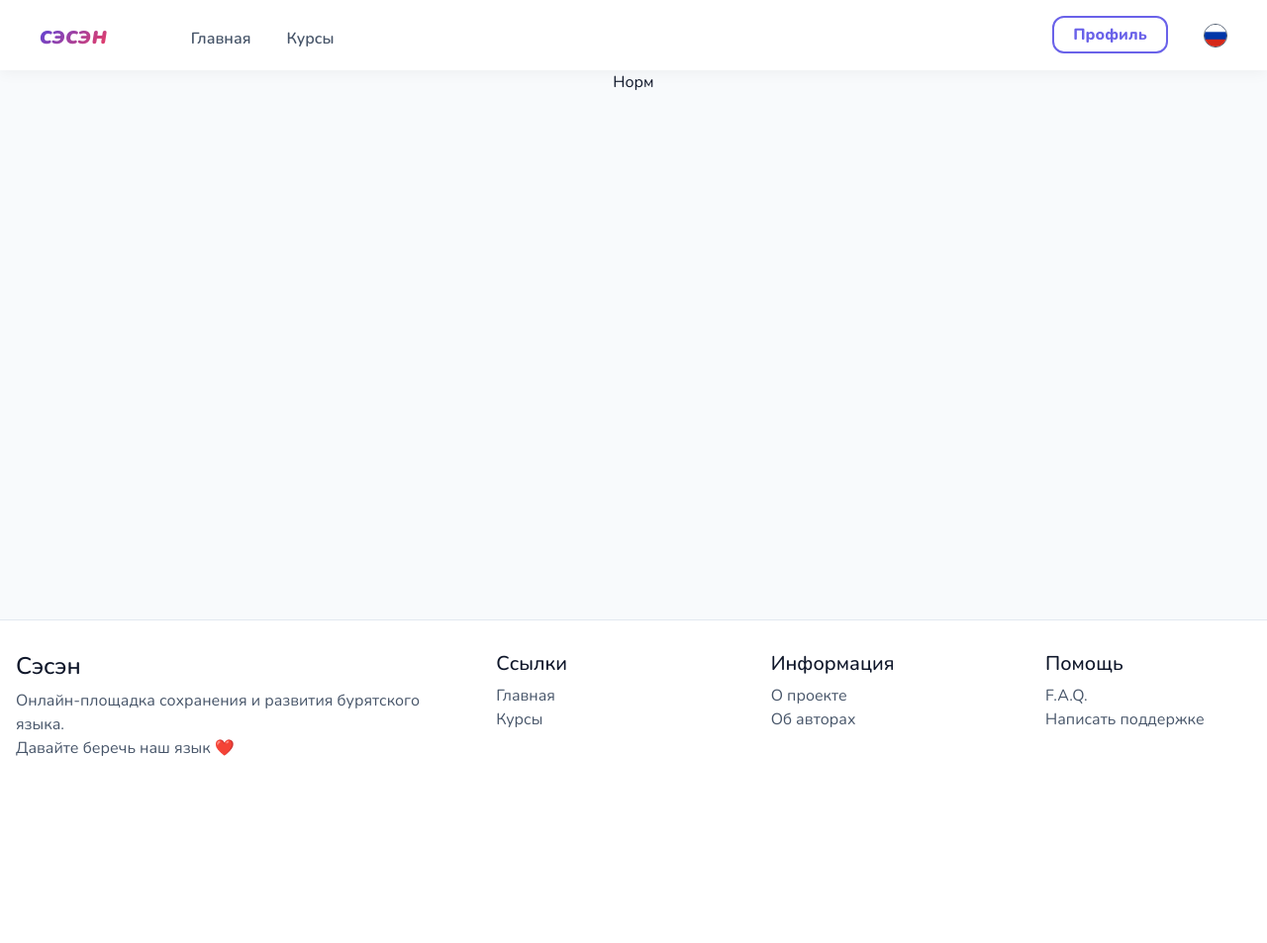
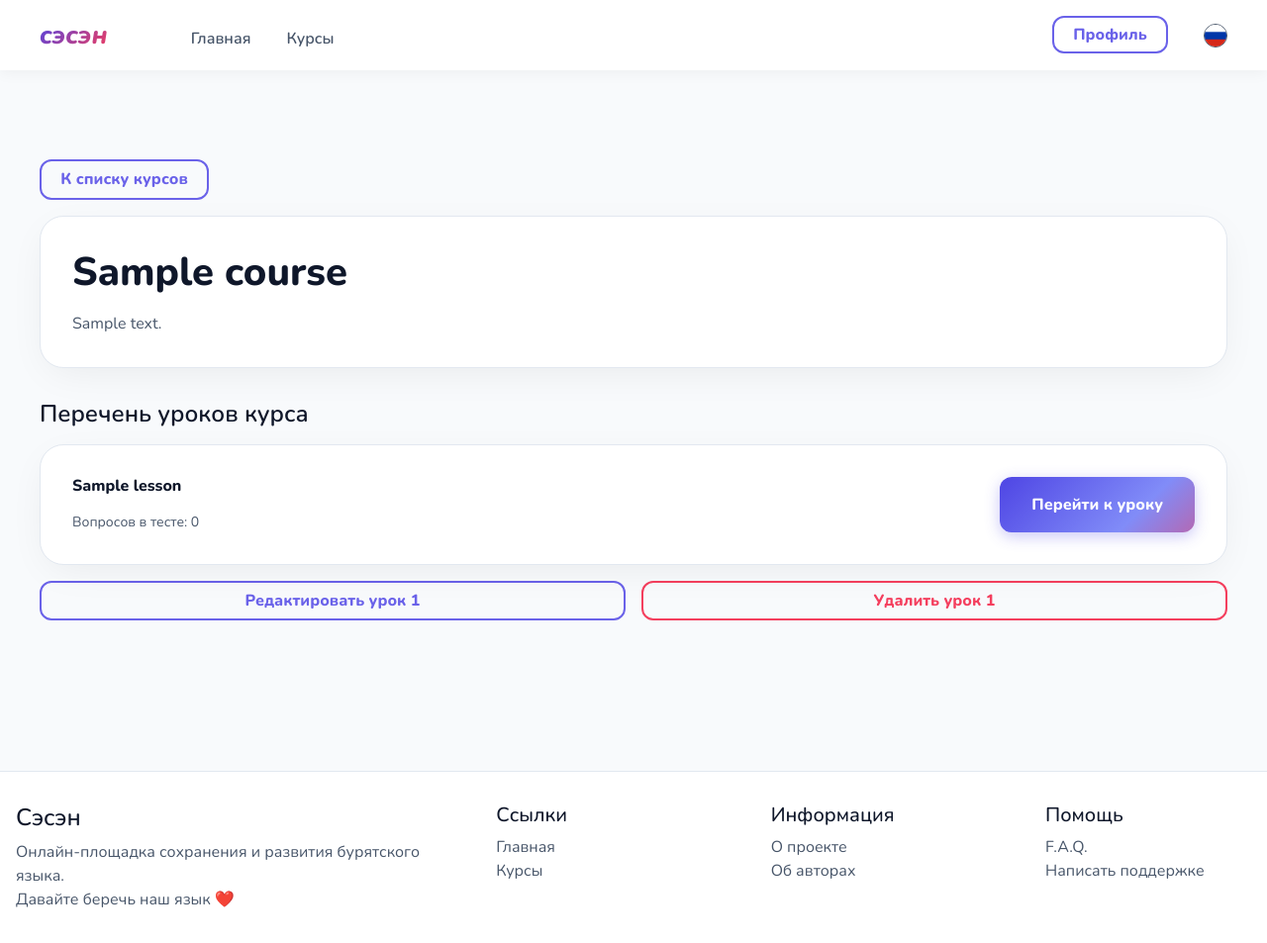
Before and after one commit to XRoyalPTX/buryadtextbook, a Django app: page /courses/1/ in a window 1280 px wide. Shown: the whole page at 99% size. Before the commit the page ends 764 px from the top, so only its background shows below. Run offline with Django 5.2, Linux system fonts and the light colour scheme; a user stored in the database is signed in; tables that the repository leaves empty hold one stand-in row (values such as "Sample post"); some libraries are stand-ins or nearby versions.

Commit message:
page with lessons created

```diff
--- a/courses/static/courses/css/course.css
+++ b/courses/static/courses/css/course.css
@@ -0,0 +1,182 @@
+.course-main {
+    padding-top: 90px;
+    padding-bottom: 120px;
+    width: calc(100% - 2rem);
+    max-width: 1200px;
+    margin: 0 auto;
+}
+
+.to-courses-btn {
+    display: block;
+    background-color: transparent;
+    border-radius: 12px;
+    text-decoration: none;
+    padding: 0.4rem 1.2rem;
+    font-weight: 700;
+    transition: 0.3s;
+    font-size: 16px;
+    text-align: center;
+    border: 2px solid rgb(106,98,233);
+    color: rgb(106,98,233);
+    margin-right: auto;
+    margin-left: 0;
+    width: fit-content;
+    margin-bottom: 1rem;
+}
+
+.to-courses-btn:hover {
+    background-color: rgb(106,98,233);
+    box-shadow: 0 0 40px -5px rgba(106,98,233, 0.3);
+    color: white;
+    cursor: pointer;
+}
+
+.course-description {
+    box-shadow: 0 10px 40px -10px rgba(0, 0, 0, 0.08);
+    border-radius: 24px;
+    background-color: white;
+    padding: 2rem;
+    text-align: left;
+    border: solid 1px rgb(226,232,240);
+    margin-bottom: 2rem;
+}
+
+.course-description h1 {
+    font-size: 2.5rem;
+    font-weight: bold;
+    margin-bottom: 1rem;
+}
+
+.course-description p {
+    color: rgb(71, 85, 105);
+    margin-bottom: 0;
+}
+
+.lessons-list h2 {
+    text-align: left;
+    font-size: 1.5rem;
+    font-weight: 600;
+    margin-bottom: 1rem;
+}
+
+.lesson-card {
+    display: flex;
+    justify-content: space-between;
+    box-shadow: 0 10px 40px -10px rgba(0, 0, 0, 0.08);
+    border-radius: 24px;
+    background-color: white;
+    padding: 2rem;
+    border: solid 1px rgb(226,232,240);
+    height: 100%;
+    position: relative;
+    margin-bottom: 1rem;
+}
+
+.lesson-card-name {
+    display: flex;
+    flex-direction: column;
+    justify-content: space-between;
+    flex: 1;
+    text-align: left;
+    margin: 0;
+}
+
+.lesson-card-name h3 {
+    font-size: 1rem;
+    font-weight: 700;
+    margin: 0;
+}
+
+.lesson-card-name p {
+    font-size: 14px;
+    color: rgb(71, 85, 105);
+    margin: 0;
+}
+
+.to-lesson-btn {
+    display: block;
+    background: linear-gradient(135deg, rgb(78,69,228), rgb(129,140,248), rgb(243,61,93));
+    background-size: 150% auto;
+    background-position: left center;
+    box-shadow: 0 4px 15px rgba(79, 70, 229, 0.3);
+    padding-block: 1rem;
+    padding-inline: 2rem;
+    border-radius: 12px;
+    color: white;
+    text-decoration: none;
+    font-weight: 700;
+    transition: 0.6s;
+    text-align: center;
+}
+
+.to-lesson-btn:hover {
+    background-position: right center;
+    background-size: 300% auto;
+    transition: 0.6s;
+}
+
+.edit-lesson-btn, .delete-lesson-btn {
+    display: block;
+    background-color: transparent;
+    border-radius: 12px;
+    text-decoration: none;
+    padding: 0.4rem 1.2rem;
+    font-weight: 700;
+    transition: 0.3s;
+    font-size: 16px;
+}
+
+.edit-lesson-btn {
+    border: 2px solid rgb(106,98,233);
+    color: rgb(106,98,233);
+}
+
+.edit-lesson-btn:hover {
+    background-color: rgb(106,98,233);
+    box-shadow: 0 0 40px -5px rgba(106,98,233, 0.3);
+    color: white;
+}
+
+.delete-lesson-btn {
+    border: 2px solid rgb(244, 63, 94);
+    color: rgb(244, 63, 94);
+    margin-bottom: 2rem;
+}
+
+.delete-lesson-btn:hover {
+    background-color: rgb(244, 63, 94);
+    box-shadow: 0 0 40px -5px rgba(244, 63, 94, 0.3);
+    color: white;
+}
+
+@media(max-width: 767px) {
+    .delete-lesson-btn {
+        margin-top: 0rem;
+    }
+}
+
+@media(max-width: 575px) {
+    .course-main {
+        padding-top: 60px;
+        padding-bottom: 60px;
+    }
+
+    .course-description {
+        padding: 1rem;
+    }
+
+    .lesson-card {
+        padding: 1rem;
+        flex-direction: column;
+    }
+
+    .to-lesson-btn {
+        margin-top: 1rem;
+        padding-block: 1rem;
+        padding-inline: 1rem;
+    }
+
+    .lesson-card-name h3 {
+        margin-bottom: 0.5rem;
+    }
+}
--- a/courses/templates/courses/course.html
+++ b/courses/templates/courses/course.html
@@ -17,9 +17,40 @@
 {% endblock %}
 
 {% block main %}
-<div class="course-main text-center">
+<div class="course-main">
 
-    Норм
+    <a href="{% url 'courses' %}" class="to-courses-btn">К списку курсов</a>
+
+    <div class="course-description">
+        <h1>{{ current_course.title }}</h1>
+        <p>{{ current_course.description }}</p>
+    </div>
+
+    <div class="lessons-list">
+        <h2>Перечень уроков курса</h2>
+
+        {% for card in lessons %}
+            <div class="lesson-card">
+                <div class="lesson-card-name">
+                    <h3>{{ card.title }}</h3>
+                    <p>Вопросов в тесте: 0</p>
+                </div>
+                <a href="{% url 'under_construction' %}" class="to-lesson-btn">Перейти к уроку</a>
+            </div>
+            {% if user == current_course.author or user.is_superuser %}
+            <div class="row g-3">
+                <div class="col-12 col-md-6">
+                    <a href="{% url 'under_construction' %}" class="edit-lesson-btn">Редактировать урок {{ card.order_num }}</a>
+                </div>
+                <div class="col-12 col-md-6">
+                    <a href="{% url 'under_construction' %}" class="delete-lesson-btn">Удалить урок {{ card.order_num }}</a>
+                </div>
+            </div>
+            {% endif %}
+        {% endfor %}
+
+    </div>
+
 
 </div>
 
--- a/courses/templates/courses/courses.html
+++ b/courses/templates/courses/courses.html
@@ -20,7 +20,7 @@
 <div class="courses-main text-center">
 
     <h1 style="font-weight: 600; text-align: left; font-size: 2.5rem;">Доступные курсы</h1>
-    <p style="text-align: left; color: rgb(71, 85, 105); margin-bottom: 2rem;">Выберите курс для просмотра описания и перечня уроков.</p>
+    <p style="text-align: left; color: rgb(71, 85, 105); margin-bottom: 2rem;">Откройте курс для просмотра описания и перечня уроков.</p>
     <div class="row g-3">
 
         {% for card in courses %}
--- a/courses/views.py
+++ b/courses/views.py
@@ -1,13 +1,13 @@
 from django.http import HttpRequest, HttpResponse
 from django.shortcuts import render
 from django.contrib.auth.decorators import login_required
-from .models import Course
+from .models import Course, Lesson
 from django.http import Http404
+from django.shortcuts import render, get_object_or_404
 
 # Create your views here.
 
 
-@login_required
 def courses(request):
     user = request.user
     courses = Course.objects.all()
@@ -15,12 +15,13 @@ def courses(request):
         'courses': courses,
     })
 
+
 @login_required
 def open_course(request, course_id):
-    try:
-        current_course = Course.objects.get(pk=course_id)
-    except:
-        raise Http404("Course does not exist")
+    current_course = get_object_or_404(Course, pk=course_id)
+    lessons = Lesson.objects.filter(course=current_course).order_by('order_num')
+
     return render(request, 'courses/course.html', context={
         'current_course': current_course,
+        'lessons': lessons,
     })
--- a/home/templates/home/homepage.html
+++ b/home/templates/home/homepage.html
@@ -25,7 +25,7 @@
             Платформа для сохранения и популяризации языка. Проходите структурированные курсы, сдавайте тесты и отслеживайте свой прогресс в личном кабинете.
         </p>
 
-        <a href="{% if user.is_authenticated %}{% url 'under_construction' %}{% endif %}{% if not user.is_authenticated %}{% url 'login' %}{% endif %}" class="welcome-container-btn">
+        <a href="{% if user.is_authenticated %}{% url 'courses' %}{% endif %}{% if not user.is_authenticated %}{% url 'login' %}{% endif %}" class="welcome-container-btn">
             Начать обучение
         </a>
 
```
Also changed, not shown: courses/static/courses/css/courses.css (+12 -0 lines).
